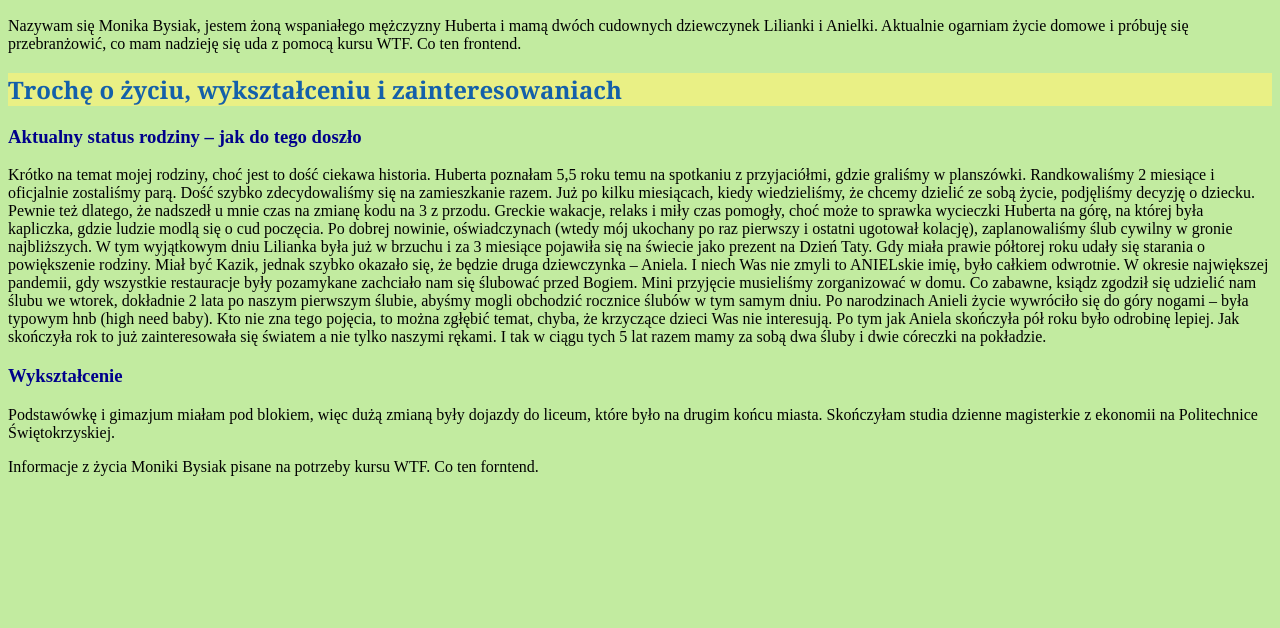
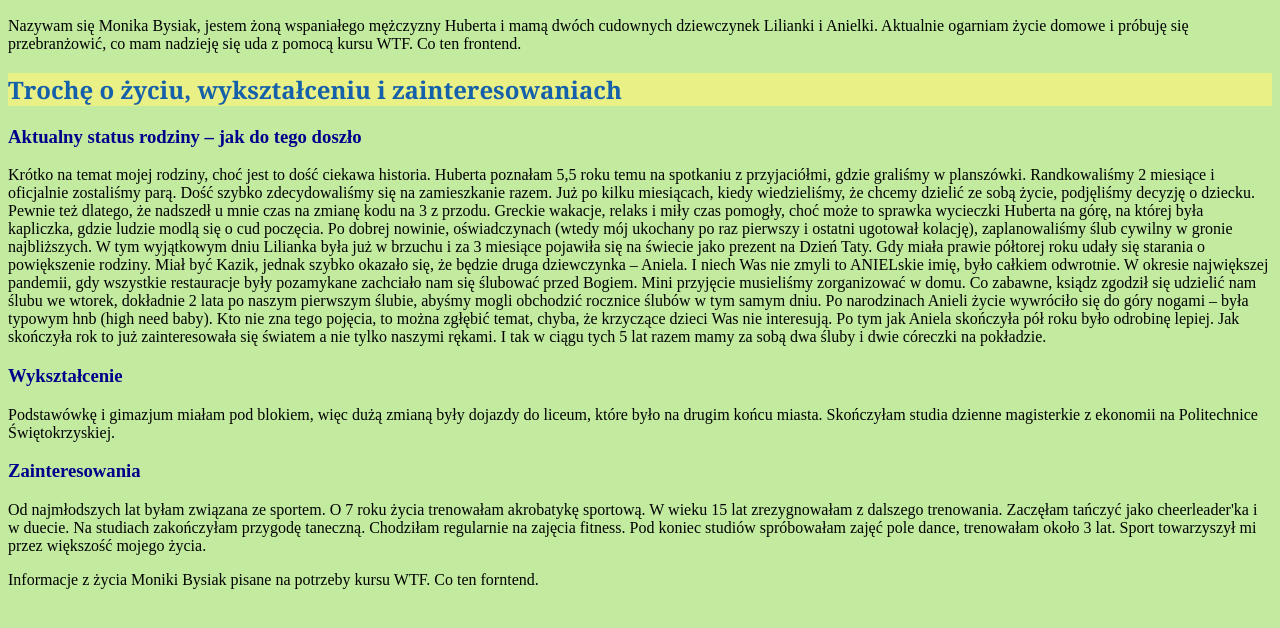
Before and after one commit to moniabysiak/homepage, a plain HTML site: page index.html in a window 1280 px wide. Shown: the part 116-744 px from the top of the page. Drawn offline with Linux system fonts and the light colour scheme.

Commit message:
dopisane zainteresowania

```diff
--- a/index.html
+++ b/index.html
@@ -53,6 +53,13 @@
 					Podstawówkę i gimazjum miałam pod blokiem, więc dużą zmianą były dojazdy do liceum, które było na drugim końcu miasta. Skończyłam studia dzienne magisterkie z ekonomii na Politechnice Świętokrzyskiej.
 				</p>
 			</article>
+			<article>
+				<h3> Zainteresowania </h3>
+				<p>
+					Od najmłodszych lat byłam związana ze sportem. O 7 roku życia trenowałam akrobatykę sportową. W wieku 15 lat zrezygnowałam z dalszego trenowania. Zaczęłam tańczyć jako cheerleader'ka i w duecie.
+					Na studiach zakończyłam przygodę taneczną. Chodziłam regularnie na zajęcia fitness. Pod koniec studiów spróbowałam zajęć pole dance, trenowałam około 3 lat. Sport towarzyszył mi przez większość mojego życia.
+				</p>
+			</article>
 		</section>
 		<footer>Informacje z życia Moniki Bysiak pisane na potrzeby kursu WTF. Co ten forntend.</footer>
 
```
